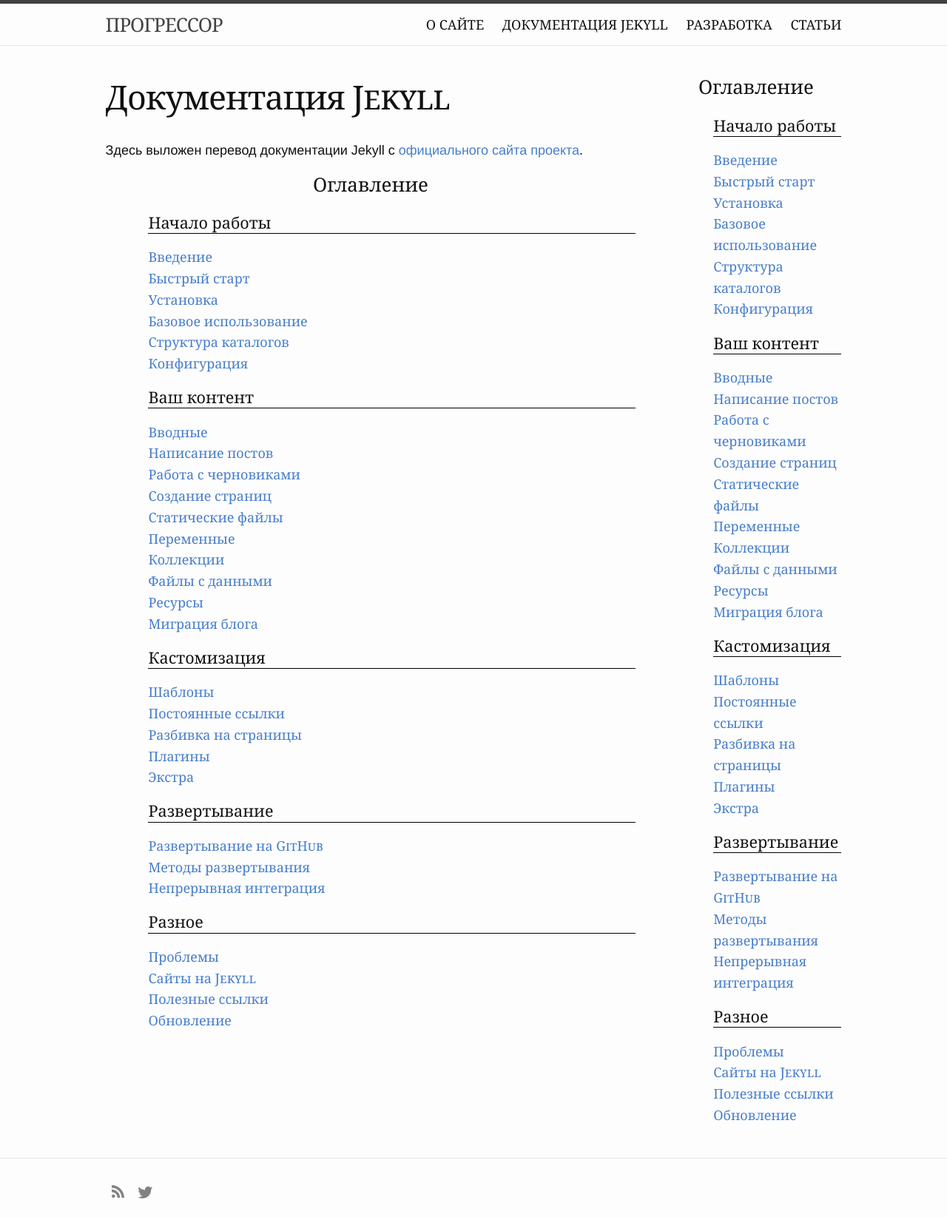
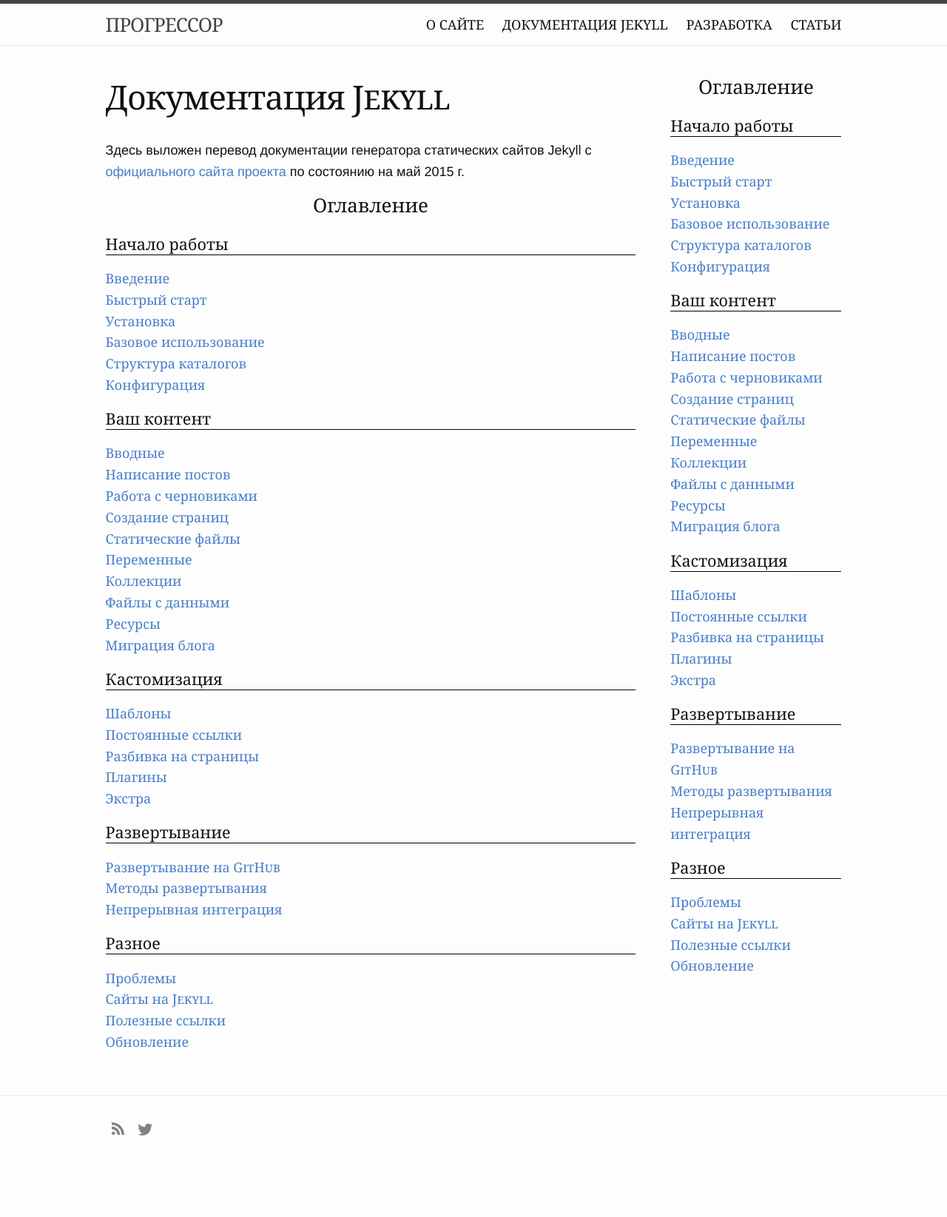
Before and after one commit to prgssr/prgssr.github.io, a Jekyll site: the page built from documentation.md, in a window 1280 px wide. Shown: the whole page at 74% size. Built offline with Jekyll 4.4.1, drawn with Linux system fonts in a browser that asks for light colours; after the commit the page ends 1560 px from its top, so only the background shows below that.

Commit message:
documentation nav fix

```diff
--- a/_includes/documentation-nav.html
+++ b/_includes/documentation-nav.html
@@ -1,5 +1,5 @@
 <h4 class="documentation-header">Оглавление</h4>
-<ul class="documentation">
+<ul class="documentation-list">
 	{% for item in site.documentation %}
 		{% if item.header %}
 			<h5 class="documentation-subheader">{{item.header}}</h5>
--- a/_sass/_layout.scss
+++ b/_sass/_layout.scss
@@ -260,7 +260,10 @@
     list-style-type: none;
     font-family: $heading-font-family;
 }
-
+.documentation-list {
+  padding-left: 0;
+  margin-left: 0;
+}
 
 /**
  * Collection navigation
--- a/documentation.md
+++ b/documentation.md
@@ -5,7 +5,7 @@
 description: "Перевод документации Jekyll"
 ---
 
-Здесь выложен перевод документации Jekyll с [официального сайта проекта](http://jekyllrb.com/docs/home/).
+Здесь выложен перевод документации генератора статических сайтов Jekyll с [официального сайта проекта](http://jekyllrb.com/docs/home/) по состоянию на май 2015 г.
 
 
 {% include documentation-nav.html %}
```
